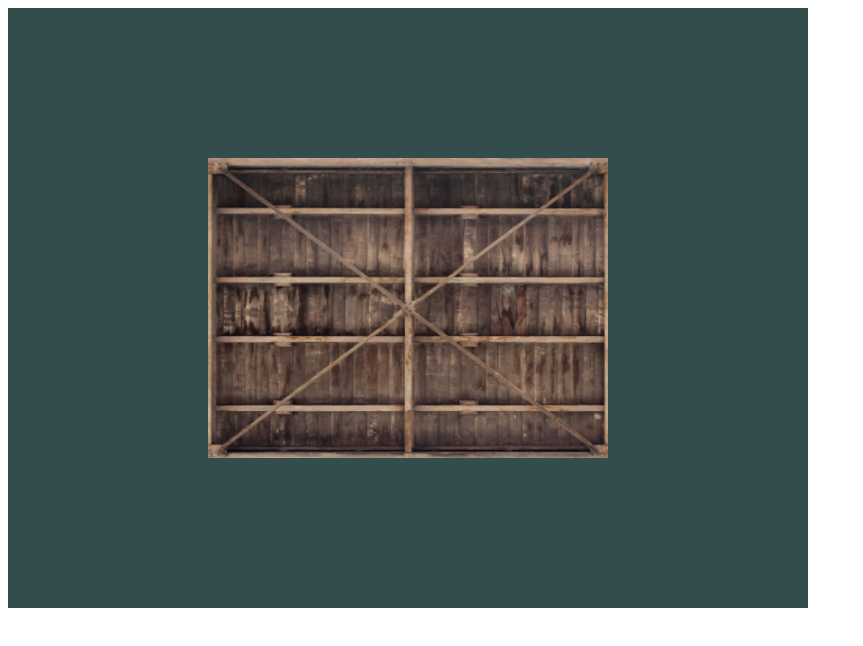
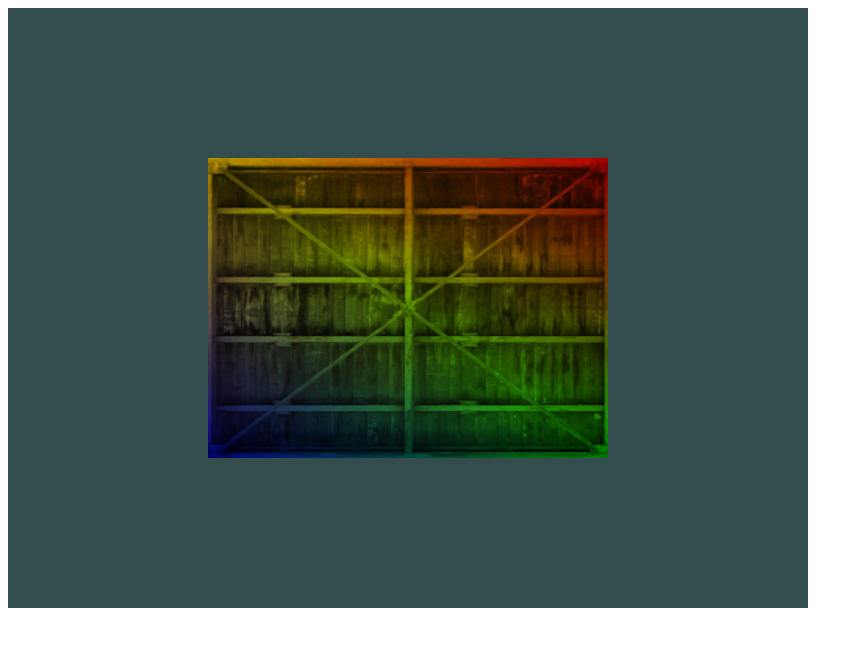
Before and after one commit to MichaelKeithJones/learnopengl-com-js, a plain HTML site: page index.html in a window 1280 px wide. Shown: the whole page, without its empty margins (0-863 px from the left). Drawn offline with Linux system fonts and the light colour scheme.

Commit message:
Completed LearningOpenGL 'Texture' exercise.

```diff
--- a/index.html
+++ b/index.html
@@ -17,5 +17,6 @@
 <!--    <script src="js/03.%20Shaders-1.js"></script>-->
 <!--    <script src="js/03.%20Shaders-2.js"></script>-->
 <!--    <script src="js/03.%20Shaders-3.js"></script>-->
-    <script src="js/04.%20Textures-1.js"></script>
+<!--    <script src="js/04.%20Textures-1.js"></script>-->
+    <script src="js/04.%20Textures-2.js"></script>
 </html>
--- /dev/null
+++ b/js/04. Textures-2.js
@@ -0,0 +1,136 @@
+(()=> {
+    //------------------------------------------------------------------
+    //--| Image Load / Initialization
+    //------------------------------------------------------------------
+    const img = new Image();
+    img.crossOrigin = "";
+    img.src = "/img/container.png";
+    img.onload = () => { initializeWebGLStuff(); };
+
+    function initializeWebGLStuff() {
+        //------------------------------------------------------------------
+        //--| Sources
+        //------------------------------------------------------------------
+        const vertexShaderSource = `
+            attribute vec3 aPos;
+            attribute vec3 aColor;
+            attribute vec2 aTexCoord;
+
+            varying vec4 vColor;
+            varying vec2 vTexCoord;
+
+            void main(void) {
+                gl_Position = vec4(aPos, 1.0);
+                vColor = vec4(aColor, 1.0);
+                vTexCoord = aTexCoord;
+            }
+        `;
+
+        const fragmentShaderSource = `
+            precision highp float;
+
+            varying vec4 vColor;
+            varying vec2 vTexCoord;
+
+            uniform sampler2D sampler;
+
+            void main() {
+                gl_FragColor = texture2D(sampler, vTexCoord) * vColor;
+            }
+        `;
+
+        //------------------------------------------------------------------
+        //--| Canvas / Window
+        //------------------------------------------------------------------
+        const canvas = document.querySelector('canvas');
+        const gl = canvas.getContext('webgl');
+
+        //------------------------------------------------------------------
+        //--| Viewport ****** Look Here
+        //------------------------------------------------------------------
+        // canvas.width = img.width;
+        // canvas.height = img.height;
+        // gl.viewport(0,0, canvas.width,canvas.height);
+
+        //------------------------------------------------------------------
+        //--| Shader
+        //------------------------------------------------------------------
+        const vertexShader = gl.createShader(gl.VERTEX_SHADER);
+        gl.shaderSource(vertexShader, vertexShaderSource);
+        gl.compileShader(vertexShader);
+
+        const fragmentShader = gl.createShader(gl.FRAGMENT_SHADER);
+        gl.shaderSource(fragmentShader, fragmentShaderSource);
+        gl.compileShader(fragmentShader);
+
+        const program = gl.createProgram();
+        gl.attachShader(program, vertexShader);
+        gl.attachShader(program, fragmentShader);
+        gl.linkProgram(program);
+        gl.useProgram(program);
+        if (!gl.getProgramParameter(program, gl.LINK_STATUS)) { console.error(gl.getProgramInfoLog(program)); }
+
+        //------------------------------------------------------------------
+        //--| Geometry
+        //------------------------------------------------------------------
+        const points = [
+             // positions      // colors        // texture coords
+             0.5,  0.5, 0.0,   1.0, 0.0, 0.0,   1.0, 1.0, // top right
+             0.5, -0.5, 0.0,   0.0, 1.0, 0.0,   1.0, 0.0, // bottom right
+            -0.5, -0.5, 0.0,   0.0, 0.0, 1.0,   0.0, 0.0, // bottom left
+            -0.5,  0.5, 0.0,   1.0, 1.0, 0.0,   0.0, 1.0  // top left
+        ]; // Each 4 bytes
+
+        let indices = new Uint16Array([
+            0, 1, 3,
+            1, 2, 3
+        ]); // Each 2 byte
+
+        let stride = 8 * Float32Array.BYTES_PER_ELEMENT;
+
+        const buffer = gl.createBuffer();
+        gl.bindBuffer(gl.ARRAY_BUFFER, buffer);
+        gl.bufferData(gl.ARRAY_BUFFER, new Float32Array(points), gl.STATIC_DRAW);
+
+        let EBO = gl.createBuffer();
+        gl.bindBuffer(gl.ELEMENT_ARRAY_BUFFER, EBO);
+        gl.bufferData(gl.ELEMENT_ARRAY_BUFFER, indices, gl.STATIC_DRAW);
+
+        const vertexPosition = gl.getAttribLocation(program, 'aPos');
+        gl.vertexAttribPointer(vertexPosition, 3, gl.FLOAT, false, stride, 0);
+        gl.enableVertexAttribArray(vertexPosition);
+
+        let vertexColor = gl.getAttribLocation(program, "aColor");
+        gl.vertexAttribPointer(vertexColor, 3, gl.FLOAT, false, stride, 3 * Float32Array.BYTES_PER_ELEMENT);
+        gl.enableVertexAttribArray(vertexColor);
+
+        const vertexTexCoord = gl.getAttribLocation(program, 'aTexCoord');
+        gl.vertexAttribPointer(vertexTexCoord, 2, gl.FLOAT, false, stride, 6 * Float32Array.BYTES_PER_ELEMENT);
+        gl.enableVertexAttribArray(vertexTexCoord);
+
+        //------------------------------------------------------------------
+        //--| Texture
+        //------------------------------------------------------------------
+        const texture = gl.createTexture();
+        gl.bindTexture(gl.TEXTURE_2D, texture);
+        gl.texParameteri(gl.TEXTURE_2D, gl.TEXTURE_WRAP_S, gl.CLAMP_TO_EDGE);
+        gl.texParameteri(gl.TEXTURE_2D, gl.TEXTURE_WRAP_T, gl.CLAMP_TO_EDGE);
+        gl.texParameteri(gl.TEXTURE_2D, gl.TEXTURE_MIN_FILTER, gl.LINEAR_MIPMAP_LINEAR);
+        gl.texParameteri(gl.TEXTURE_2D, gl.TEXTURE_MAG_FILTER, gl.LINEAR);
+        gl.texImage2D(gl.TEXTURE_2D, 0, gl.RGBA, gl.RGBA, gl.UNSIGNED_BYTE, img);
+        gl.generateMipmap(gl.TEXTURE_2D);
+        gl.activeTexture(gl.TEXTURE0);
+        gl.bindTexture(gl.TEXTURE_2D, texture);
+
+        gl.uniform1i(gl.getUniformLocation(program, 'sampler'), 0);
+
+        //------------------------------------------------------------------
+        //--| Render
+        //------------------------------------------------------------------
+        gl.enable(gl.DEPTH_TEST);
+        gl.clearColor(0.2, 0.3, 0.3, 1.0);
+        gl.clear(gl.COLOR_BUFFER_BIT | gl.DEPTH_BUFFER_BIT);
+
+        gl.drawElements(gl.TRIANGLES, indices.length, gl.UNSIGNED_SHORT,0);
+    }
+})();
```
